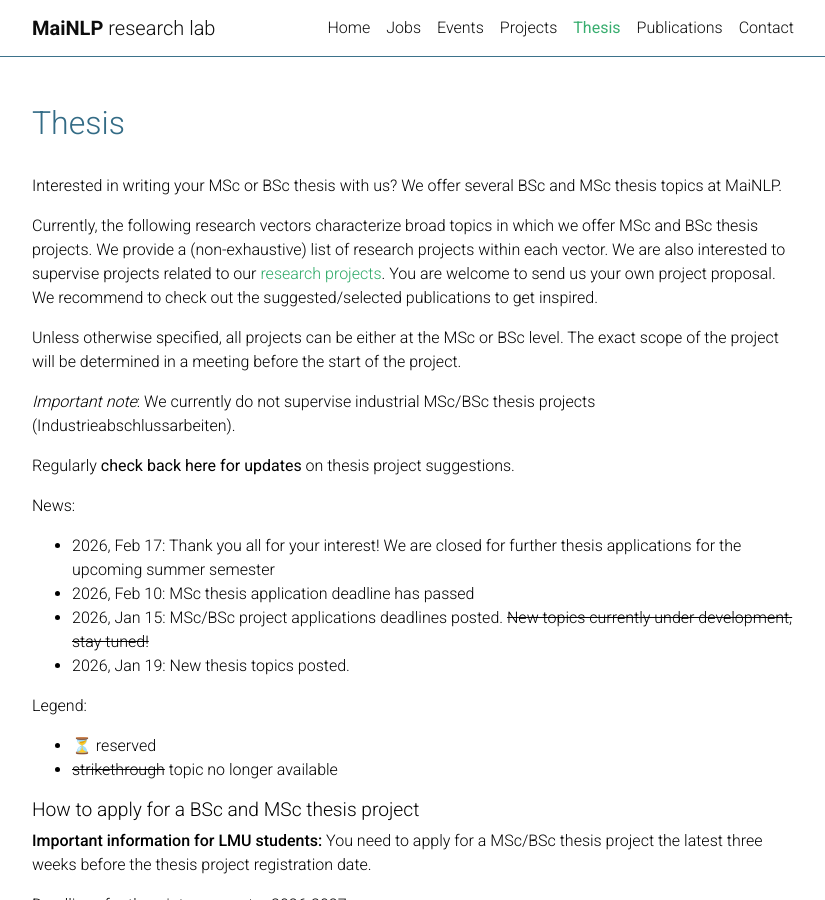
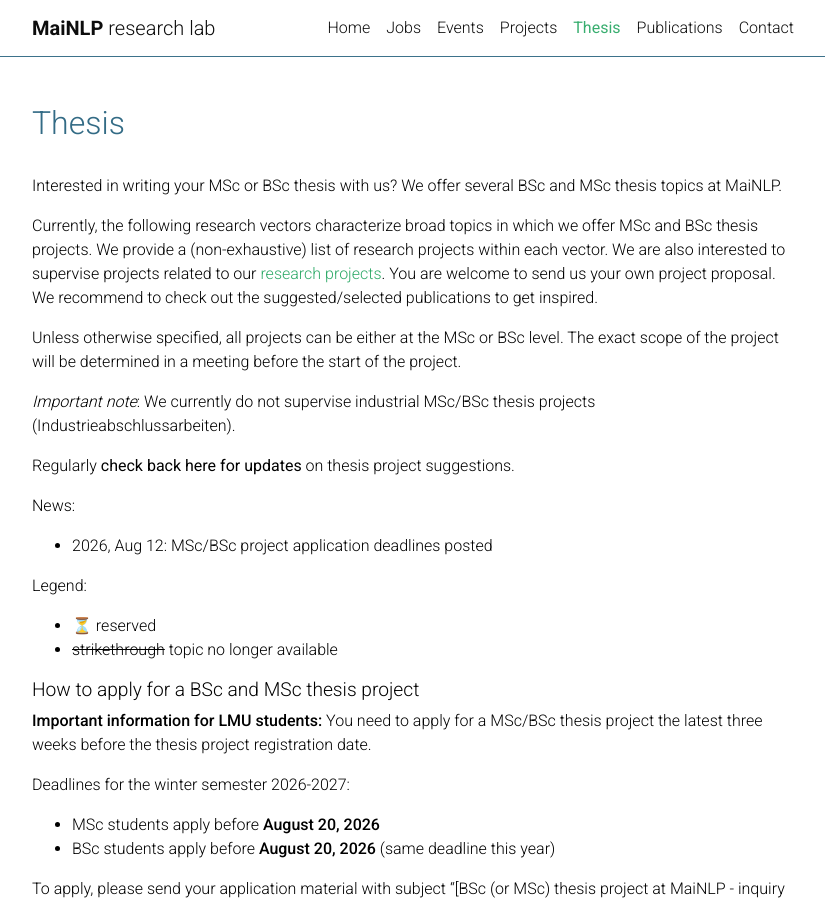
Before and after one commit to mainlp/mainlp.github.io, a Jekyll site: the page built from _pages/thesis.md, in a window 1280 px wide and 900 px high. Shown: the whole window, without its empty margins (223-1048 px from the left). Built offline with Jekyll 4.4.1, drawn with Linux system fonts in a browser that asks for light colours; emoji names are drawn with the system emoji font; a style sheet for code colours, icons or effects is not loaded.

Commit message:
Update thesis.md

```diff
--- a/_pages/thesis.md
+++ b/_pages/thesis.md
@@ -21,10 +21,7 @@ News:
 
 <!-- - 2024, Feb 26: Thank you all for your interest! We are closed for further thesis applications for the upcoming summer semester  -->
 
-- 2026, Feb 17: Thank you all for your interest! We are closed for further thesis applications for the upcoming summer semester
-- 2026, Feb 10: MSc thesis application deadline has passed
-- 2026, Jan 15: MSc/BSc project applications deadlines posted. ~~New topics currently under development, stay tuned!~~
-- 2026, Jan 19: New thesis topics posted.
+- 2026, Aug 12: MSc/BSc project application deadlines posted
 
 Legend:
 
```
